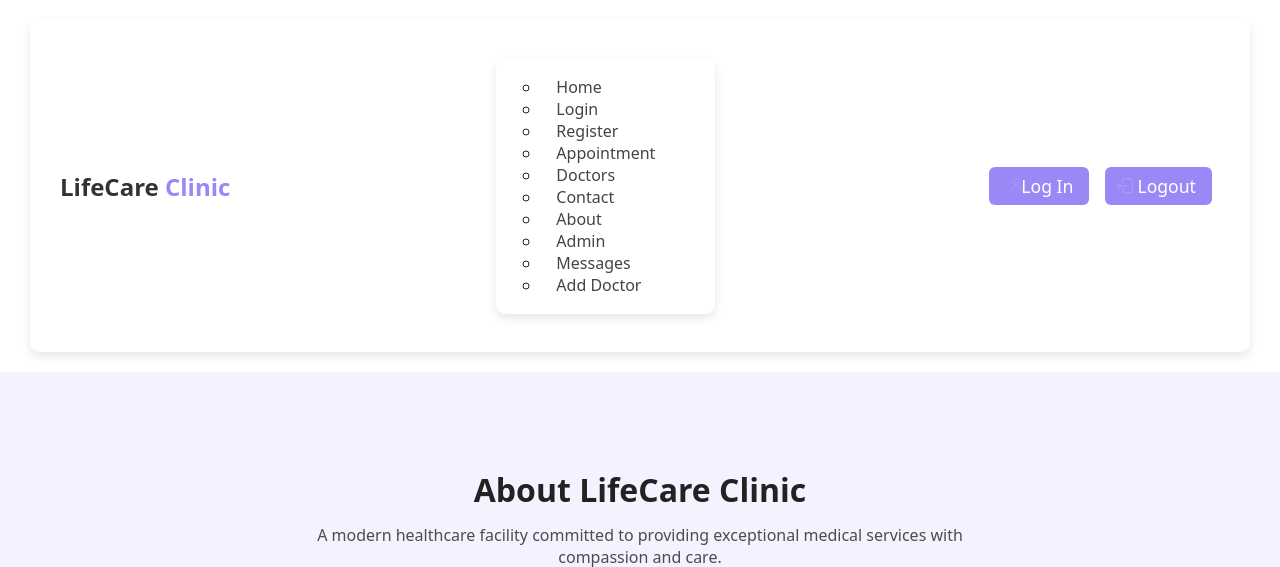
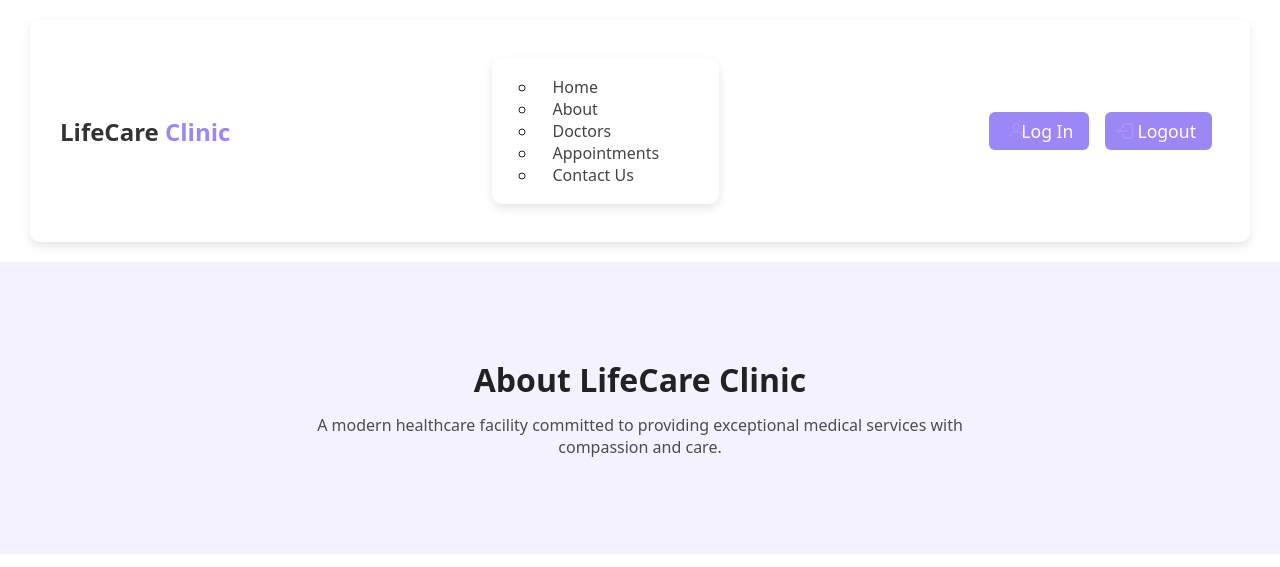
Before and after one commit to saiyelde1234/Hospital-Management-System1, a Flask app: page /aboutus in a window 1280 px wide. Shown: the top 567 px of the page. Run offline with Flask 3, Linux system fonts and the light colour scheme; some libraries are stand-ins or nearby versions.

Commit message:
Update aboutus.html

```diff
--- a/templates/aboutus.html
+++ b/templates/aboutus.html
@@ -23,15 +23,10 @@
             <nav>
                 <ul>
                     <li><a href="index.html">Home</a></li>
-                    <li><a href="login.html">Login</a></li>
-                    <li><a href="signup.html">Register</a></li>
-                    <li><a href="appointment.html">Appointment</a></li>
+                    <li><a href="aboutus.html">About</a></li>
                     <li><a href="doctor.html">Doctors</a></li>
-                    <li><a href="contact.html">Contact</a></li>
-                    <li><a href="aboutus.html">About</a></li>
-                    <li><a href="dashboard.html">Admin</a></li>
-                    <li><a href="messages.html">Messages</a></li>
-                    <li><a href="adddoctor.html">Add Doctor</a></li>
+                    <li><a href="appointment.html">Appointments</a></li>
+                    <li><a href="contact.html">Contact Us</a></li>
                 </ul>
             </nav>
         </ul>
```
